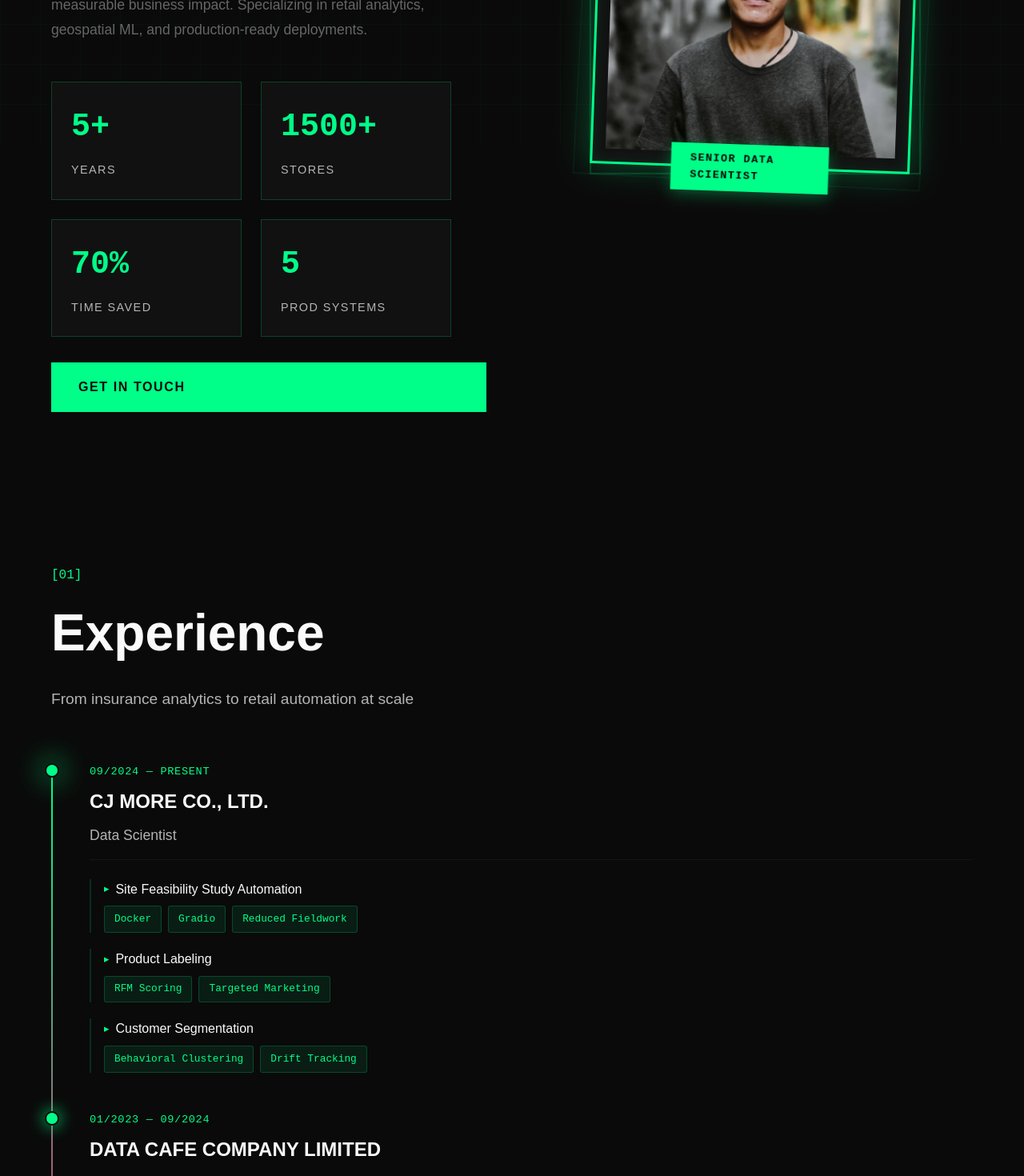
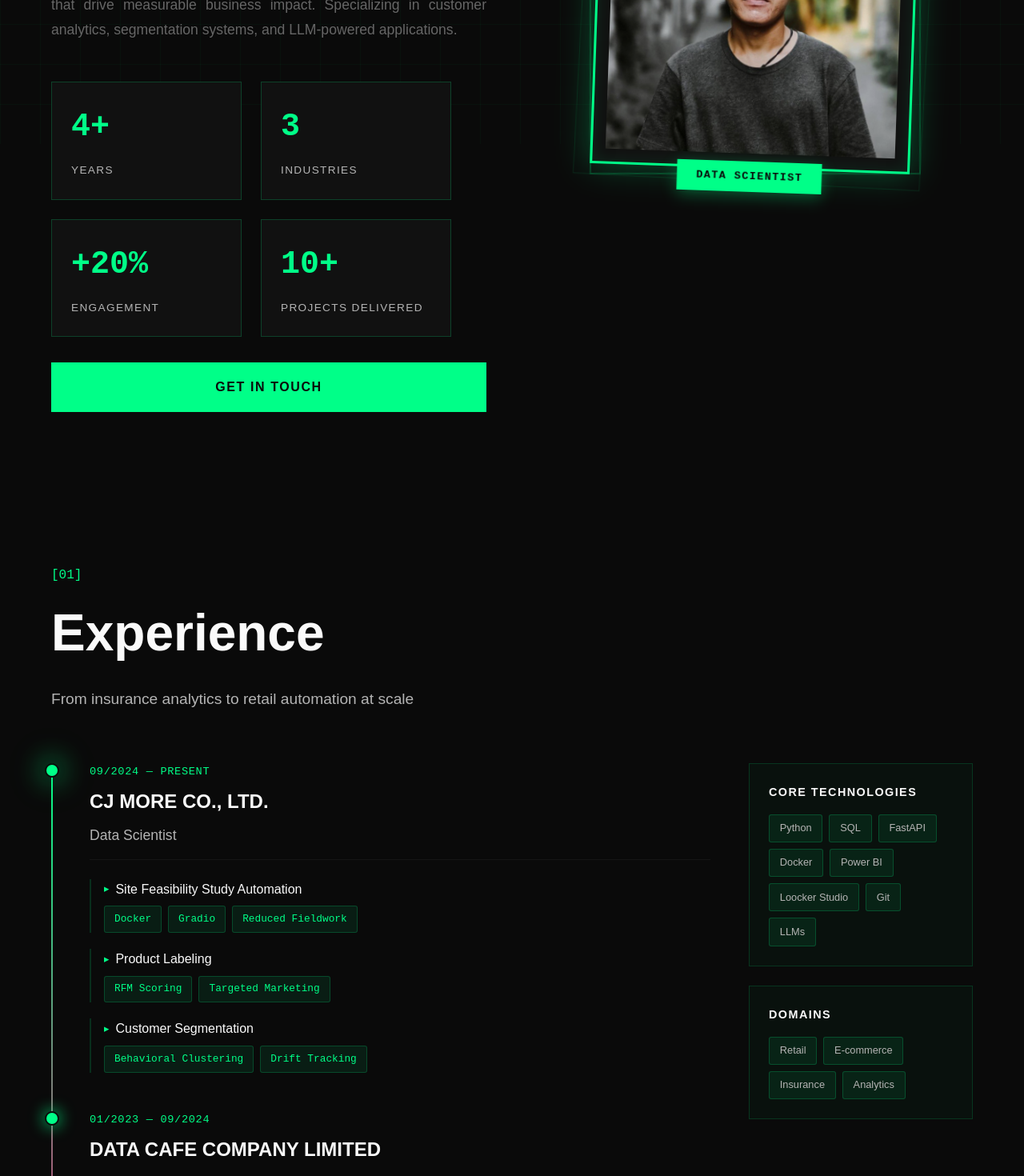
Before and after one commit to TheeranatSri/web_portfolio, a React (Vite) app: page / in a window 1280 px wide. Shown: the part 620-2090 px from the top of the page at 80% size. Built offline with nearby package versions, Linux system fonts and the light colour scheme.

Commit message:
fix: add base path for GitHub Pages deployment

```diff
--- a/index.html
+++ b/index.html
@@ -13,4 +13,4 @@
   <script type="module" src="/src/main.jsx"></script>
 </body>
 
-</html>
+<!-- </html> -->
--- a/src/components/Contact.jsx
+++ b/src/components/Contact.jsx
@@ -24,11 +24,11 @@
                             <div className="contact-icon">📧</div>
                             <div className="contact-text">
                                 <div className="contact-label">Email</div>
-                                <div className="contact-value">jui@example.com</div>
+                                <div className="contact-value">theeranat.sri@gmail.com</div>
                             </div>
                         </a>
 
-                        <a href="https://linkedin.com/in/jui" className="contact-method">
+                        <a href="https://www.linkedin.com/in/theeranat-sringamdee-9a7653107/" className="contact-method">
                             <div className="contact-icon">💼</div>
                             <div className="contact-text">
                                 <div className="contact-label">LinkedIn</div>
@@ -36,17 +36,17 @@
                             </div>
                         </a>
 
-                        <a href="https://github.com/jui" className="contact-method">
+                        {/* <a href="https://github.com/jui" className="contact-method">
                             <div className="contact-icon">💻</div>
                             <div className="contact-text">
                                 <div className="contact-label">GitHub</div>
                                 <div className="contact-value">@jui</div>
                             </div>
-                        </a>
+                        </a> */}
                     </div>
                 </div>
 
-                <form className="contact-form">
+                {/* <form className="contact-form">
                     <div className="form-group">
                         <label htmlFor="name">Name</label>
                         <input type="text" id="name" placeholder="Your name" />
@@ -65,7 +65,7 @@
                     <button type="submit" className="submit-button">
                         Send Message
                     </button>
-                </form>
+                </form> */}
             </div>
         </section>
     );
--- a/src/components/Experience.jsx
+++ b/src/components/Experience.jsx
@@ -11,6 +11,7 @@
                 </p>
             </div>
 
+            <div className="experience-container">
                 <div className="timeline">
                     <div className="timeline-item current" style={{ animationDelay: '0.1s' }}>
                         <div className="timeline-date">09/2024 — PRESENT</div>
@@ -118,6 +119,35 @@
                         </div>
                     </div>
                 </div>
+
+                {/* Stats Sidebar */}
+                <aside className="experience-sidebar">
+
+                    <div className="sidebar-card">
+                        <h4 className="sidebar-title">Core Technologies</h4>
+                        <div className="sidebar-tags">
+                            <span className="sidebar-tag">Python</span>
+                            <span className="sidebar-tag">SQL</span>
+                            <span className="sidebar-tag">FastAPI</span>
+                            <span className="sidebar-tag">Docker</span>
+                            <span className="sidebar-tag">Power BI</span>
+                            <span className="sidebar-tag">Loocker Studio</span>
+                            <span className="sidebar-tag">Git</span>
+                            <span className="sidebar-tag">LLMs</span>
+                        </div>
+                    </div>
+
+                    <div className="sidebar-card">
+                        <h4 className="sidebar-title">Domains</h4>
+                        <div className="sidebar-tags">
+                            <span className="sidebar-tag">Retail</span>
+                            <span className="sidebar-tag">E-commerce</span>
+                            <span className="sidebar-tag">Insurance</span>
+                            <span className="sidebar-tag">Analytics</span>
+                        </div>
+                    </div>
+                </aside>
+            </div>
         </section>
     );
 };
--- a/src/components/Hero.jsx
+++ b/src/components/Hero.jsx
@@ -10,31 +10,30 @@
                     JUI<br />
                     DATA SCIENTIST
                 </h1>
-                <p className="hero-subtitle">Building production systems that scale</p>
+                <p className="hero-subtitle">Turning complex data into business impact</p>
                 <p className="hero-description">
-                    I transform complex data into automated solutions that drive measurable business impact.
-                    Specializing in retail analytics, geospatial ML, and production-ready deployments.
+                    Data Scientist who transforms complex data into automated solutions that drive measurable business impact. Specializing in customer analytics, segmentation systems, and LLM-powered applications.
                 </p>
                 <div className="hero-stats">
                     <div className="stat-item">
-                        <span className="stat-number">5+</span>
+                        <span className="stat-number">4+</span>
                         <span className="stat-label">Years</span>
                     </div>
                     <div className="stat-item">
-                        <span className="stat-number">1500+</span>
-                        <span className="stat-label">Stores</span>
+                        <span className="stat-number">3</span>
+                        <span className="stat-label">Industries</span>
                     </div>
                     <div className="stat-item">
-                        <span className="stat-number">70%</span>
-                        <span className="stat-label">Time Saved</span>
+                        <span className="stat-number">+20%</span>
+                        <span className="stat-label">Engagement</span>
                     </div>
                     <div className="stat-item">
-                        <span className="stat-number">5</span>
-                        <span className="stat-label">Prod Systems</span>
+                        <span className="stat-number">10+</span>
+                        <span className="stat-label">Projects Delivered</span>
                     </div>
                 </div>
                 <a href="#contact" className="cta-button">
-                    <span>Get In Touch</span>
+                    <span style={{ textAlign: "center" }}>Get In Touch</span>
                 </a>
             </div>
 
@@ -45,7 +44,7 @@
                         alt="Jui - Data Scientist"
                         className="profile-image"
                     />
-                    <div className="image-label">Senior Data Scientist</div>
+                    <div className="image-label">Data Scientist</div>
                 </div>
             </div>
         </section>
--- a/src/components/Navbar.jsx
+++ b/src/components/Navbar.jsx
@@ -3,7 +3,7 @@
 const Navbar = () => {
     return (
         <nav>
-            <div className="logo">JUI.DEV</div>
+            <div className="logo">THEERANAT.S</div>
             <ul className="nav-links">
                 <li><a href="#home">Home</a></li>
                 <li><a href="#about">About</a></li>
--- a/src/index.css
+++ b/src/index.css
@@ -253,6 +253,7 @@
     max-width: 600px;
     margin-bottom: 3rem;
     line-height: 1.8;
+    text-align: justify;
     opacity: 0;
     animation: slideUp 0.8s 0.6s forwards;
 }
@@ -321,6 +322,7 @@
     font-weight: 700;
     text-transform: uppercase;
     letter-spacing: 0.1em;
+    text-align: center;
     border: 2px solid var(--accent-primary);
     transition: all 0.3s;
     position: relative;
@@ -377,6 +379,98 @@
     font-size: 1.2rem;
     color: var(--text-secondary);
     max-width: 600px;
+}
+
+/* Experience Container - Two Column Layout */
+.experience-container {
+    display: grid;
+    grid-template-columns: 1fr 280px;
+    gap: 3rem;
+    align-items: start;
+}
+
+/* Experience Sidebar */
+.experience-sidebar {
+    position: sticky;
+    top: 120px;
+    display: flex;
+    flex-direction: column;
+    gap: 1.5rem;
+}
+
+.sidebar-card {
+    background: rgba(0, 255, 136, 0.03);
+    border: 1px solid rgba(0, 255, 136, 0.15);
+    padding: 1.5rem;
+    transition: all 0.3s ease;
+}
+
+.sidebar-card:hover {
+    border-color: rgba(0, 255, 136, 0.4);
+    background: rgba(0, 255, 136, 0.05);
+}
+
+.sidebar-stat {
+    text-align: center;
+    padding: 1rem 0;
+    border-bottom: 1px solid rgba(0, 255, 136, 0.1);
+}
+
+.sidebar-stat:last-child {
+    border-bottom: none;
+    padding-bottom: 0;
+}
+
+.sidebar-stat:first-child {
+    padding-top: 0;
+}
+
+.stat-value {
+    display: block;
+    font-family: 'JetBrains Mono', monospace;
+    font-size: 2.5rem;
+    font-weight: 700;
+    color: var(--accent-primary);
+    line-height: 1;
+    margin-bottom: 0.5rem;
+}
+
+.stat-label {
+    font-size: 0.85rem;
+    color: var(--text-secondary);
+    text-transform: uppercase;
+    letter-spacing: 0.1em;
+}
+
+.sidebar-title {
+    font-size: 0.9rem;
+    font-weight: 600;
+    color: var(--text-primary);
+    margin-bottom: 1rem;
+    text-transform: uppercase;
+    letter-spacing: 0.1em;
+}
+
+.sidebar-tags {
+    display: flex;
+    flex-wrap: wrap;
+    gap: 0.5rem;
+}
+
+.sidebar-tag {
+    padding: 0.4rem 0.8rem;
+    background: rgba(0, 255, 136, 0.08);
+    border: 1px solid rgba(0, 255, 136, 0.2);
+    color: var(--text-secondary);
+    font-size: 0.8rem;
+    border-radius: 3px;
+    transition: all 0.2s ease;
+}
+
+.sidebar-tag:hover {
+    color: var(--accent-primary);
+    border-color: var(--accent-primary);
+    transform: translateY(-2px);
 }
 
 /* Timeline */
@@ -930,6 +1024,25 @@
     .hero-stats {
         max-width: 100%;
     }
+
+    .experience-container {
+        grid-template-columns: 1fr;
+    }
+
+    .experience-sidebar {
+        position: static;
+        display: grid;
+        grid-template-columns: repeat(3, 1fr);
+        gap: 1rem;
+    }
+
+    .sidebar-card {
+        padding: 1rem;
+    }
+
+    .stat-value {
+        font-size: 2rem;
+    }
 }
 
 @media (max-width: 768px) {
--- a/vite.config.js
+++ b/vite.config.js
@@ -4,15 +4,5 @@
 // https://vite.dev/config/
 export default defineConfig({
   plugins: [react()],
-  server: {
-    host: "0.0.0.0",
-    port: 5000,
-    hmr: {
-      clientPort: 443,
-      protocol: "wss",
-    },
-    allowedHosts: [
-      "*",
-    ],
-  },
+  base: '/web_portfolio/',
 })
```
Also changed, not shown: 2 other files (tests, documents, lock files or other folders). Lines whose indentation alone changed are shown as unchanged.
